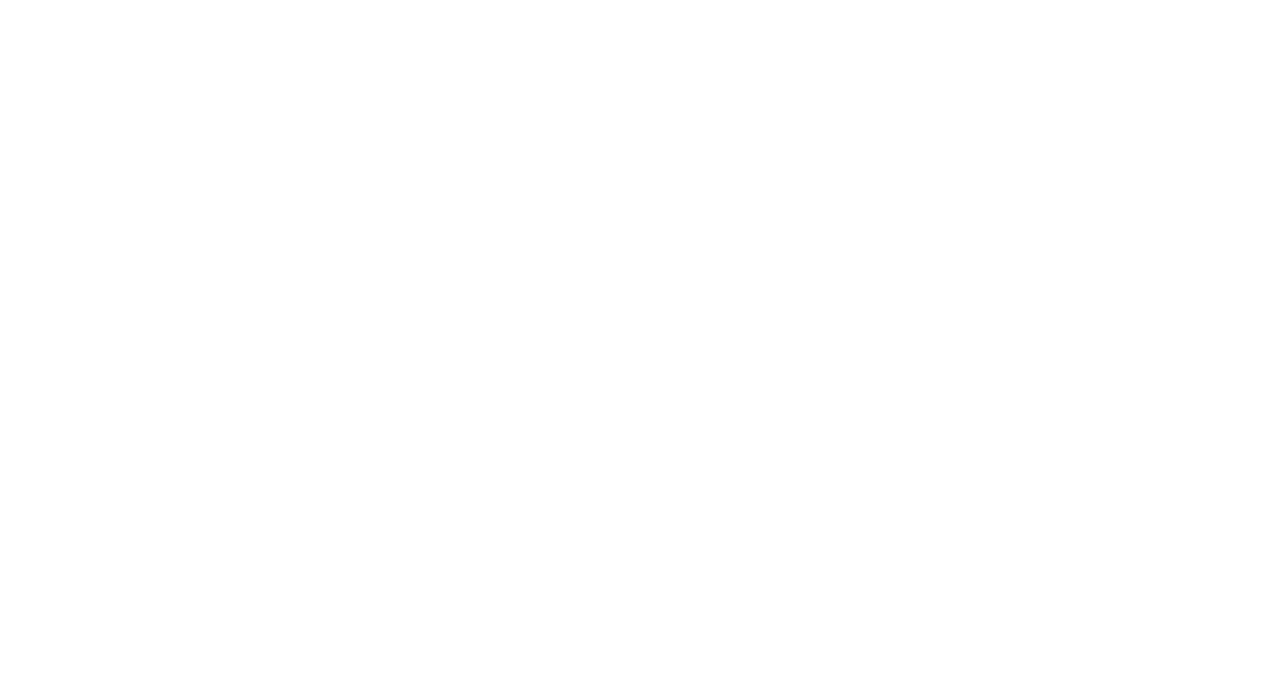
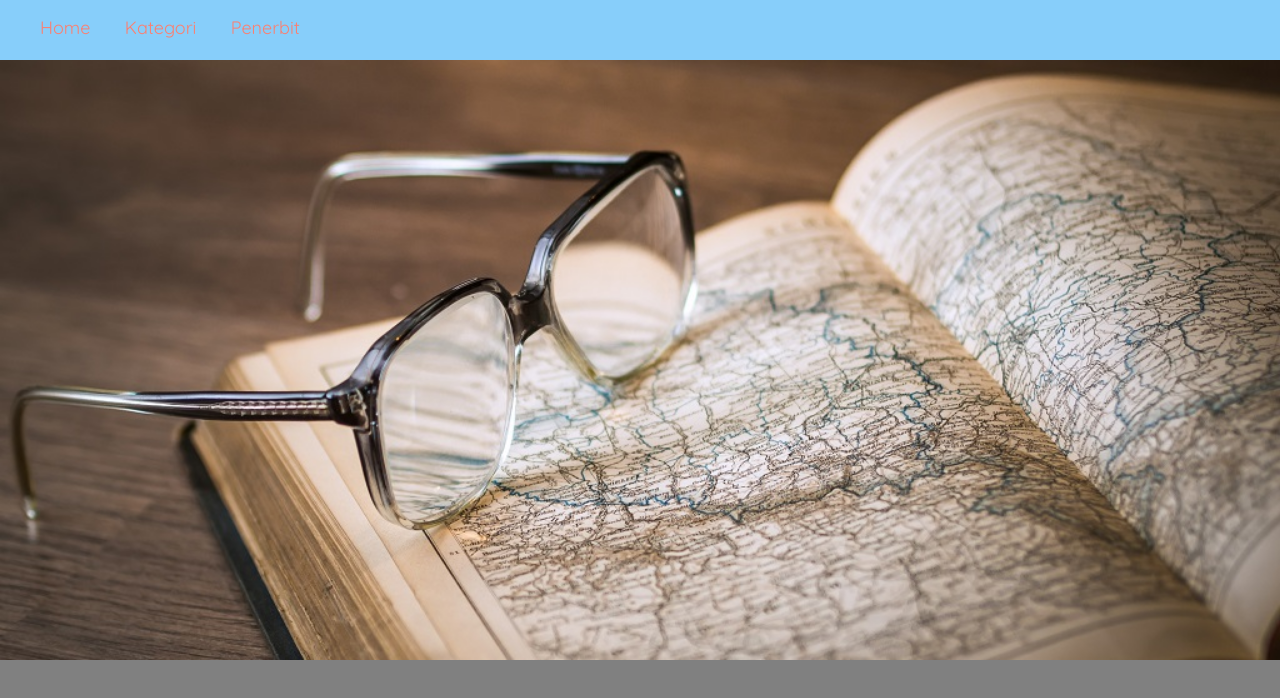
Before and after one commit to Just-Hilman/my-repo-from-remote-profile, a plain HTML site: page index.html in a window 1280 px wide. Drawn offline with Linux system fonts and the light colour scheme.

Commit message:
added style and img

```diff
--- /dev/null
+++ b/assets/style.css
@@ -0,0 +1,54 @@
+@import url('https://fonts.googleapis.com/css2?family=Quicksand:wght@400;700&display=swap');
+
+body {
+    font-family: 'Quicksand', Arial, sans-serif;
+    background-color: gray;
+
+}
+
+header {
+    display: inline;
+}
+
+.top-bar {
+    top: 0px;
+    left: 0px;
+    right: 0px;
+    height: 60px;
+    background-color: lightskyblue;
+    position: fixed;
+    z-index: 9999;
+}
+
+nav {}
+
+nav li {
+    display: inline;
+    margin-right: 30px;
+}
+
+nav a {
+    font-size: 18px;
+    text-decoration: none;
+    color: salmon;
+}
+
+nav a:hover {
+    font-weight: bolder;
+    color: seagreen;
+    text-decoration-line: underline;
+    text-decoration-style: solid
+}
+
+.jumbotron {
+    top: 0px;
+    right: 0px;
+    left: 0px;
+    height: 600px;
+    background-image: url(img/atlas_book.jpg);
+    background-size: cover;
+    margin-top: 60px;
+    position: fixed;
+
+
+}
--- a/index.html
+++ b/index.html
@@ -4,16 +4,28 @@
 <head>
     <meta charset="UTF-8">
     <meta name="viewport" content="width=device-width, initial-scale=1.0">
+    <link rel="stylesheet" href="assets/style.css">
     <title>Profile</title>
-
-    <nav></nav>
 </head>
 
 <body>
-    <div id="content">
-        <article></article>
-    </div>
-    <aside></aside>
+    <header>
+        <div class="top-bar">
+            <nav>
+                <ul>
+                    <li><a href="">Home</a></li>
+                    <li><a href="">Kategori</a></li>
+                    <li><a href="">Penerbit</a></li>
+                </ul>
+            </nav>
+        </div>
+        <div class="jumbotron">
+        </div>
+    </header>
+
+    <main>
+
+    </main>
     <footer></footer>
 </body>
 
```
Also changed, not shown: assets/img/atlas_book.jpg (added).
